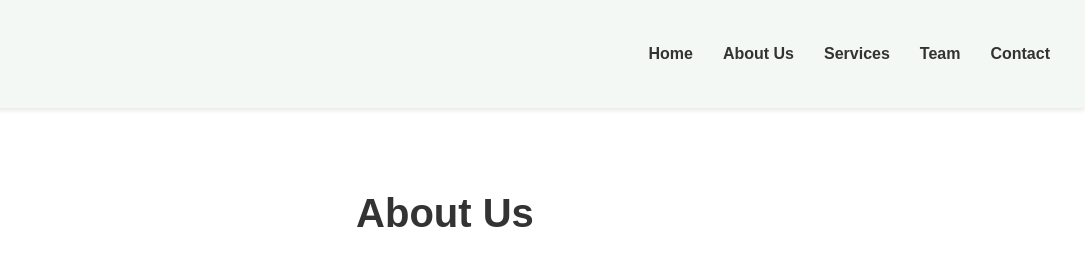
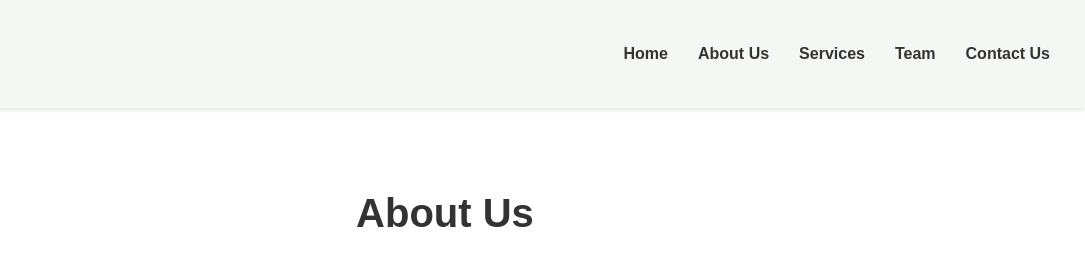
Before and after one commit to Aamir811/Innosmarttech, a plain HTML site: page Innosmartech/about.html in a window 1280 px wide. Shown: the top 262 px of the page, 195-1280 px from the left. Drawn offline with Linux system fonts and the light colour scheme.

Commit message:
Changing Wording

```diff
--- a/Innosmartech/about.html
+++ b/Innosmartech/about.html
@@ -72,7 +72,7 @@
                 <li><a href="about.html">About Us</a></li>
                 <li><a href="services.html">Services</a></li>
                 <li><a href="team.html">Team</a></li>
-                <li><a href="contact.html">Contact</a></li>
+                <li><a href="contact.html">Contact Us</a></li>
             </ul>
         </nav>
     </header>
```
Also changed, not shown: Innosmartech/contact.html (+1 -1 lines), Innosmartech/index.html (+1 -1 lines), Innosmartech/services.html (+1 -1 lines), Innosmartech/team.html (+1 -1 lines), 1 other file.
